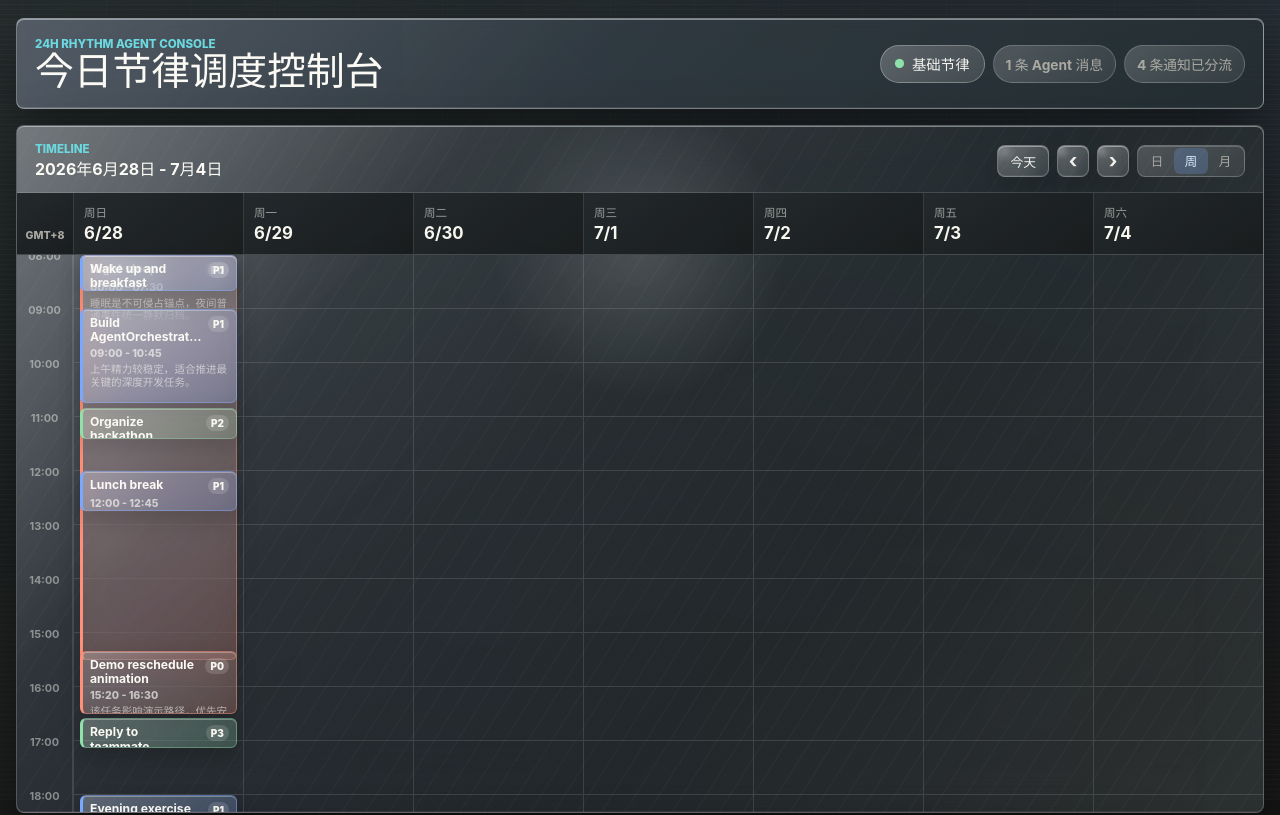
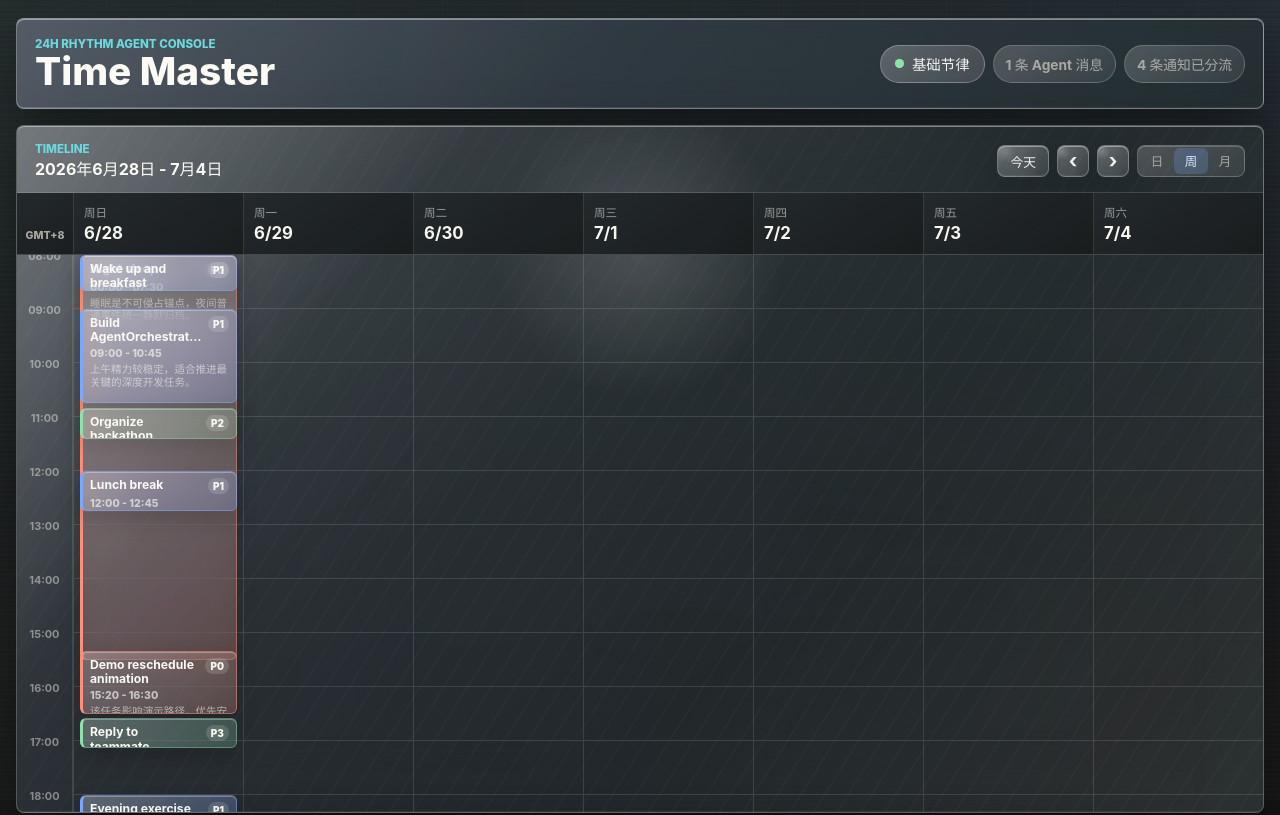
Before and after one commit to DanielPAN313/demo, a React (Vite) app: page / in a window 1280 px wide. Shown: the top 815 px of the page. Built offline with nearby package versions, Linux system fonts and the light colour scheme.

Commit message:
Rename app title to Time Master

```diff
--- a/src/app/App.tsx
+++ b/src/app/App.tsx
@@ -257,7 +257,7 @@ function App() {
       <header className="console-header">
         <div>
           <p className="eyebrow">24h Rhythm Agent Console</p>
-          <h1>今日节律调度控制台</h1>
+          <h1>Time Master</h1>
         </div>
         <div className="status-strip" aria-label="Console runtime status">
           <span className="system-status">
```
